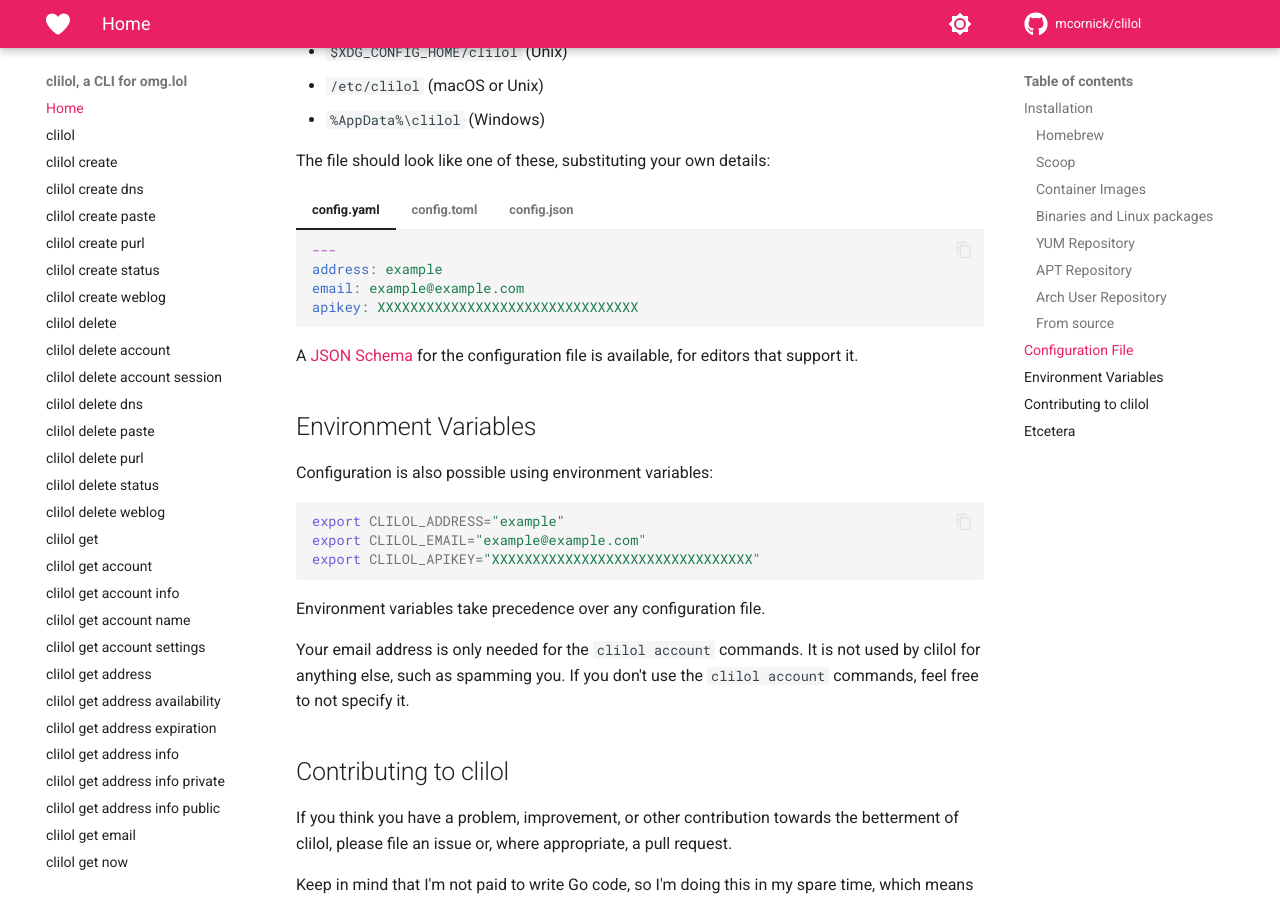
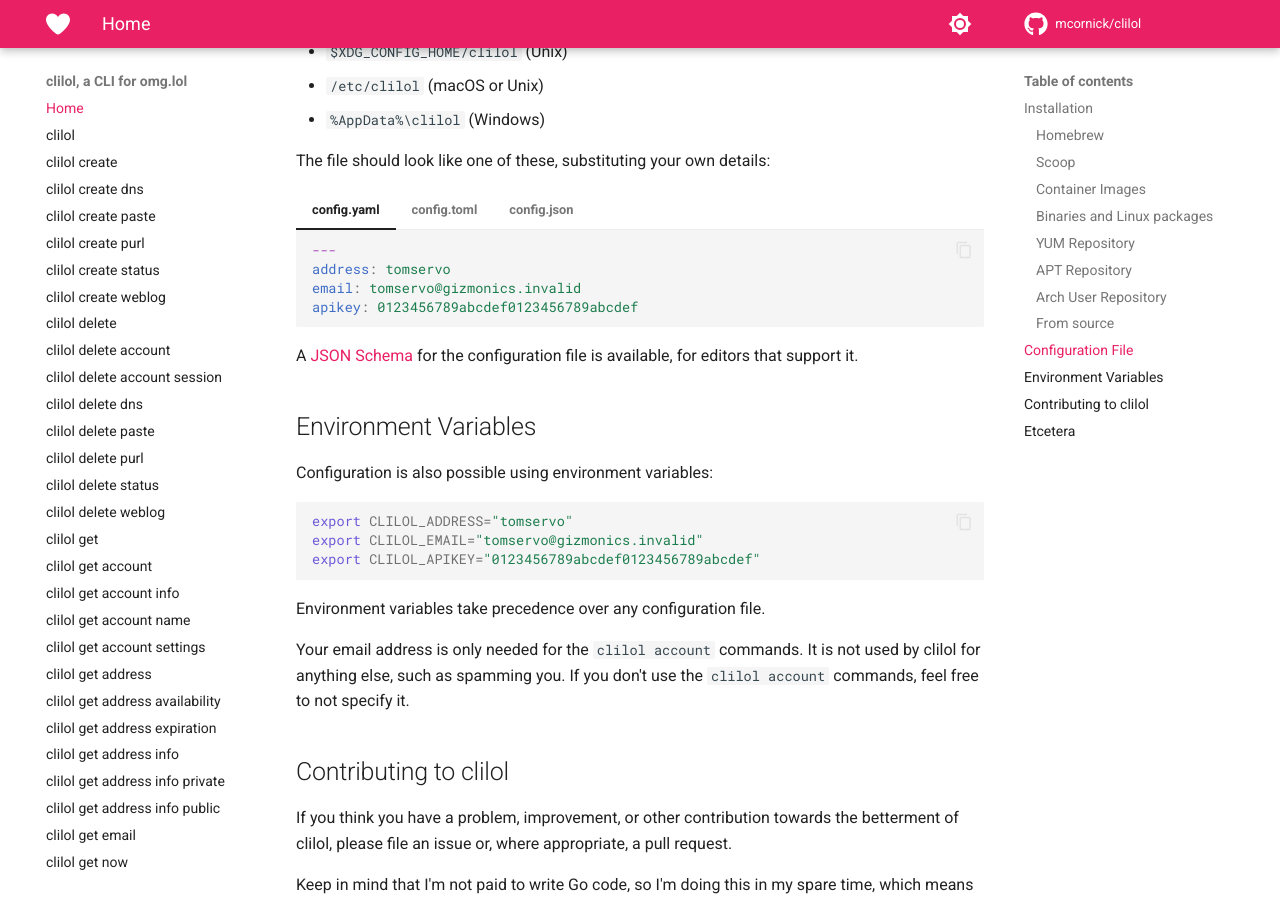
Before and after one commit to mcornick/clilol, an MkDocs documentation site: the page built from docs/index.md, in a window 1280 px wide and 900 px high, scrolled down 2872 px. Built offline with MkDocs 1.6.1 and Material for MkDocs 9.7.7, drawn with Linux system fonts in a browser that asks for light colours; comment, search, counter and statistics services are not loaded.

````diff
--- a/docs/index.md
+++ b/docs/index.md
@@ -105,26 +105,26 @@ The file should look like one of these, substituting your own details:
 
     ```yaml
     ---
-    address: example
-    email: example@example.com
-    apikey: XXXXXXXXXXXXXXXXXXXXXXXXXXXXXXXX
+    address: tomservo
+    email: tomservo@gizmonics.invalid
+    apikey: 0123456789abcdef0123456789abcdef
     ```
 
 === "config.toml"
 
     ```toml
-    address = "example"
-    email = "example@example.com"
-    apikey = "XXXXXXXXXXXXXXXXXXXXXXXXXXXXXXXX"
+    address = "tomservo"
+    email = "tomservo@gizmonics.invalid"
+    apikey = "0123456789abcdef0123456789abcdef"
     ```
 
 === "config.json"
 
     ```json
     {
-      "address": "example",
-      "email": "example@example.com",
-      "apikey": "XXXXXXXXXXXXXXXXXXXXXXXXXXXXXXXX"
+      "address": "tomservo",
+      "email": "tomservo@gizmonics.invalid",
+      "apikey": "0123456789abcdef0123456789abcdef"
     }
     ```
 A [JSON Schema](config.schema.json) for the configuration file is available, for editors that support it.
@@ -134,9 +134,9 @@ A [JSON Schema](config.schema.json) for the configuration file is available, for
 Configuration is also possible using environment variables:
 
 ```sh
-export CLILOL_ADDRESS="example"
-export CLILOL_EMAIL="example@example.com"
-export CLILOL_APIKEY="XXXXXXXXXXXXXXXXXXXXXXXXXXXXXXXX"
+export CLILOL_ADDRESS="tomservo"
+export CLILOL_EMAIL="tomservo@gizmonics.invalid"
+export CLILOL_APIKEY="0123456789abcdef0123456789abcdef"
 ```
 
 Environment variables take precedence over any configuration file.
````
Also changed, not shown: docs/developer.md (added, +36 -0 lines).
